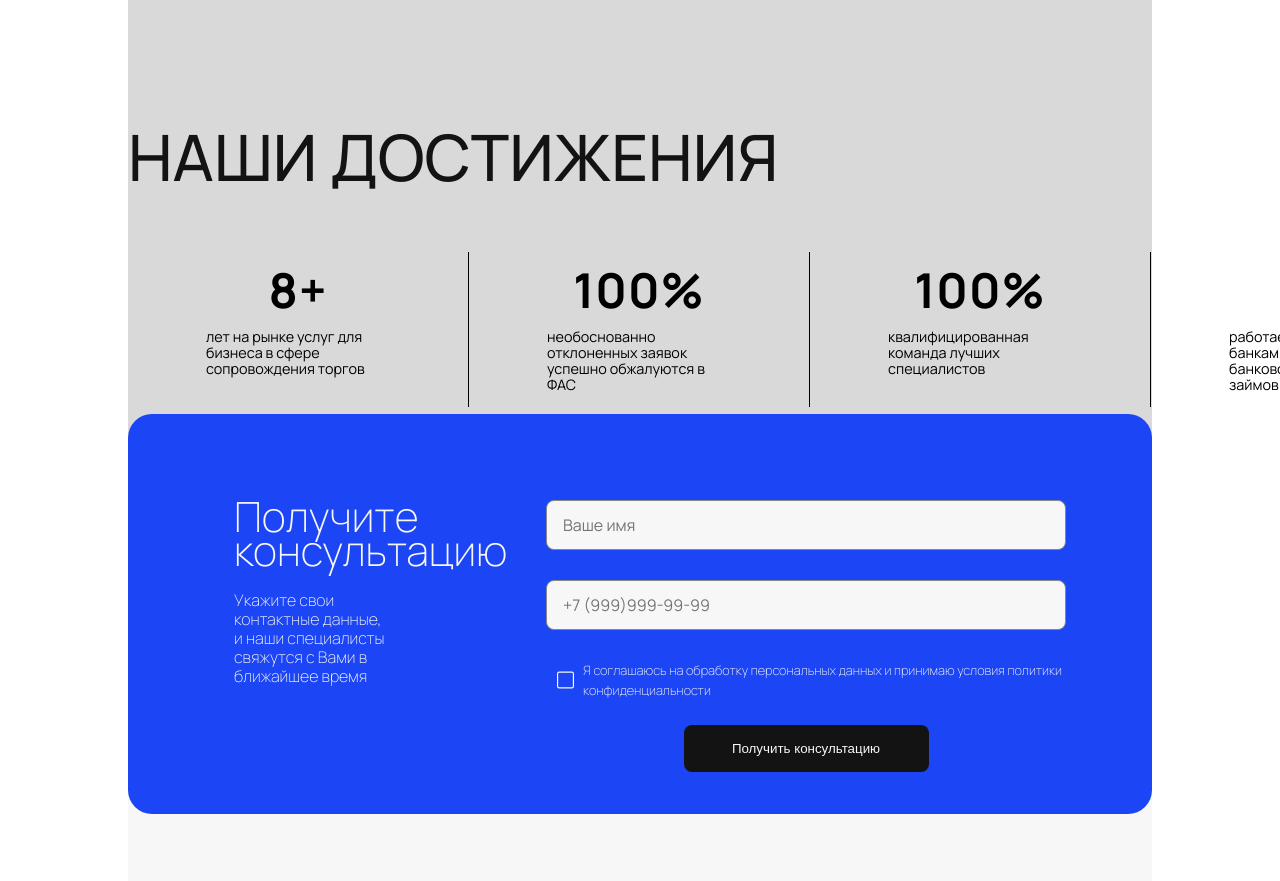
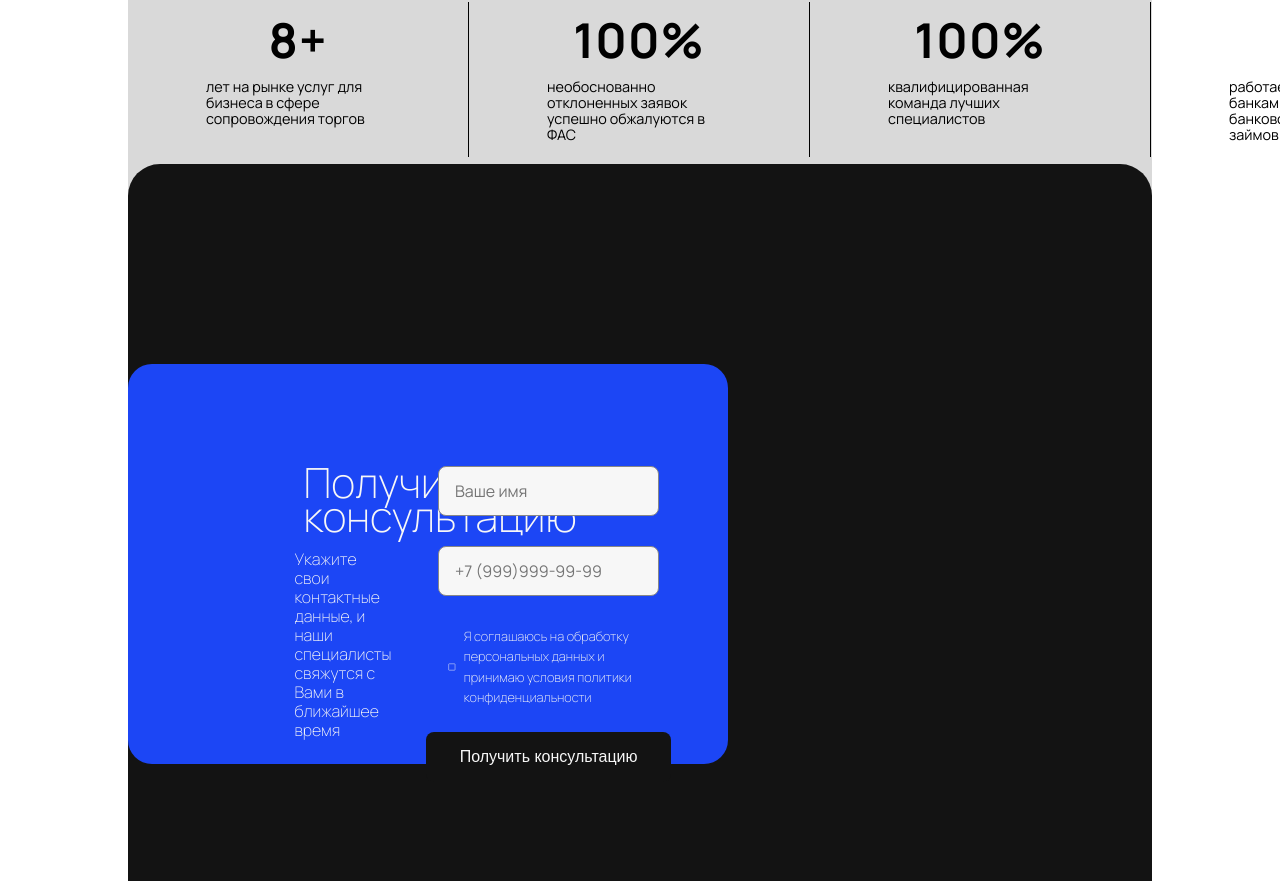
Before and after one commit to Primus-max/profit-group, a Vue app: page / in a window 1280 px wide. Shown: the part 1916-2797 px from the top of the page. Built offline with nearby package versions, Linux system fonts and the light colour scheme.

Commit message:
[about-us]редакция секции "О нас" для всех расширений

```diff
--- a/src/assets/main.css
+++ b/src/assets/main.css
@@ -19,3 +19,21 @@
     padding: 0;
   }
 }
+
+@media (min-width: 320px) and (max-width: 690px) {
+  .card {
+    width: var(--size-w-card-mobile);
+  }
+}
+
+@media(min-width: 700px){
+  .card{
+    width: var(--size-w-card-tablet);
+  }
+}
+
+@media(min-width: 1920px){
+  .card{
+    width: var(--size-w-card-desktop);
+  }
+}
--- a/src/assets/variables.css
+++ b/src/assets/variables.css
@@ -6,7 +6,7 @@
   --color-gray1: #878787;
   --color-gray2: #979797;
   --color-gray3: #2d2d2d;
-  --color-gray4:#d9d9d9;
+  --color-gray4: #d9d9d9;
 
   /* Шифты */
   --fw-light: 200;
@@ -19,6 +19,17 @@
 
   /* Позиционирование */
   --section-margin-overlay: -38px;
+
+  /* Разрешения */
+
+  --mobile: 320px;
+  --tablet: 768px;
+  --desktop: 1920px;
+
+  /* размеры */
+  --size-w-card-mobile: 379px;
+  --size-w-card-tablet: 680px;
+  --size-w-card-desktop: 736px;
 
   /*
 
--- a/src/components/Advantage.vue
+++ b/src/components/Advantage.vue
@@ -1,5 +1,5 @@
 <template>
-    <div class="conteiner">
+    <div class="conteiner card">
         <div class="content">
             <span class="title">{{ info.title }}</span>
             <p class="description">{{ info.description }}</p>
@@ -21,7 +21,7 @@ const props = defineProps({
 
 <style lang="css" scoped>
 .conteiner {
-    width: 350px;
+    /* width: 350px; */
     height: 190px;
     /* margin-block: 10px; */
     display: flex;
--- a/src/components/sections/AboutUs.vue
+++ b/src/components/sections/AboutUs.vue
@@ -1,9 +1,8 @@
 <template>
-  <BaseSection background="var(--color-white)" :z-index="2" has-radius>
+  <BaseSection background="var(--color-white)" :z-index="2" :height="dynamicHeight"  has-radius>
     <div class="about-us__container">
       <h2 class="about-us__title">О НАС </h2>
       <p class="about-us__description">
-
         Молодая и прогрессивная компания, образованная несколькими партнерами – практиками, имеющими многолетний опыт
         работы в государственных органах на руководящих должностях, в судебных органах и крупных корпорациях и решения
         самых разнообразных юридических, налоговых, финансовых и управленческих задач внутри крупнейших российских и
@@ -17,23 +16,36 @@
 </template>
 
 <script setup>
+import { computed } from 'vue';
 import BaseSection from '@/components/sections/base/BaseSection.vue';
+
+const dynamicHeight = computed(() => {
+    const width = window.innerWidth;
+    if (width < 600) {
+        return '600px';
+    } else if (width >= 600 && width < 1024) {
+        return '460px';
+    } else {
+        return '550px';
+    }
+});
 </script>
 
 <style scoped>
 .about-us__container {
   width: 100%;
   height: 100%;
-  padding: 10px 20px;
+  padding: 10px 24px;
   display: flex;
   flex-direction: column;
 }
 .about-us__title {
   font-size: 2.5rem;
-  font-weight: var(--fw-bold);
+  font-weight: var(--fw-light);
   color: var(--color-black);
   text-align: left;
 }
+
 
 .about-us__description {
   font-size: 1rem;
@@ -41,7 +53,7 @@ import BaseSection from '@/components/sections/base/BaseSection.vue';
   line-height: 1.6;
 }
 
-@media (min-width: 768px) {
+@media (min-width: 768px) and (max-width :1020px) {
   .about-us__title {
     font-size: 3.25rem;
   }
@@ -51,17 +63,17 @@ import BaseSection from '@/components/sections/base/BaseSection.vue';
   }
 }
 
-@media (min-width: 1920px) {
+@media (min-width: 1024px)  {
   .about-us__container {
     padding: 10px 100px;
   }
   .about-us__title {
-    font-size: 4rem;
+    font-size: 3rem;
   }
 
 
   .about-us__description {
-    font-size: 1.6rem;
+    font-size: 1.4rem;
   }
 }
 </style>
--- a/src/components/sections/GetConsultation.vue
+++ b/src/components/sections/GetConsultation.vue
@@ -1,5 +1,6 @@
 <template>
-    <BaseSection background="var(--color-white)" :z-index="4" :height="dynamicHeight" has-radius>
+    <BaseSection background="var(--color-black)" :z-index="4" :height="dynamicHeight" has-radius>
+        <div class="wrapper">
         <div class="get-consultation__container">
             <div class="get-consultation__header">
                 <h2 class="get-consultation__title">Получитe консультацию</h2>
@@ -8,19 +9,19 @@
                 </p>
             </div>
             <div class="get-consultation__content">
-
                 <form class="get-consultation__form">
                     <div class="form-group">
                         <input type="text" placeholder="Ваше имя" class="form-input">
                     </div>
                     <div class="form-group">
-                        <input type="number"  placeholder="+7 (999)999-99-99" class="form-input"   >
+                        <input type="number" placeholder="+7 (999)999-99-99" class="form-input">
 
                     </div>
-                        <Checkbox class="Checkbox" v-model="isChecked" text="Я соглашаюсь на обработку персональных данных и принимаю условия политики конфиденциальности" />
+                    <Checkbox class="Checkbox" v-model="isChecked"
+                        text="Я соглашаюсь на обработку персональных данных и принимаю условия политики конфиденциальности" />
                     <button type="submit" @click.prevent class="form-submit">Получить консультацию</button>
                 </form>
-
+            </div>
         </div>
     </div>
     </BaseSection>
@@ -35,9 +36,9 @@ import Checkbox from '@/components/elemets/CheckBox.vue'
 const dynamicHeight = computed(() => {
     const width = window.innerWidth;
     if (width < 600) {
-        return '1060px';
+        return '700px';
     } else if (width >= 600 && width < 1024) {
-        return '1069px';
+        return '500px';
     } else {
         return '800px';
     }
@@ -46,37 +47,50 @@ const isChecked = ref(false)
 </script>
 
 <style scoped>
+.wrapper{
+    width: 100%;
+    height: 100%;
+    display: flex;
+    align-items: center;
+}
 .base-section__container {
     padding: 0 !important;
 }
 
 .get-consultation__container {
-    width: 100%;
-    padding: 1rem;
+    width: 400px;
+    height: 100%;
+    padding: 2rem;
     background: var(--color-blue);
     border-radius: 24px;
     color: var(--color-white);
 }
 
 .get-consultation__header {
-    width: 67%;
+    width: 400px;
     display: flex;
     flex-direction: column;
     margin: 0 auto;
+    align-items: center;
 }
 
 .get-consultation__title {
-    font-size: 1.7rem;
-    font-weight: var(--fw-bold);
+    height: 60px;
+    width: 300px;
     line-height: 33.6px;
     margin-bottom: 1.5rem;
+    font-size: 2rem;
+    font-weight: var(--fw-bold);
+    text-align: center;
 }
 
 .get-consultation__description {
-    font-size: 0.8rem;
-    font-weight: var(--fw-medium);
     line-height: 19.04px;
     margin-bottom: 2rem;
+    font-size: 1.1rem;
+    text-align: center;
+    width: 300px;
+    font-weight: var(--fw-medium);
 }
 
 .get-consultation__content {
@@ -105,12 +119,13 @@ const isChecked = ref(false)
     color: var(--color-black);
 }
 
-.background_img_input{
+.background_img_input {
     background-image: url(src\components\icons\flag.png);
     padding-left: 35px;
     width: 20px;
     height: 20px;
 }
+
 .form-textarea {
     min-height: 120px;
     resize: vertical;
@@ -118,11 +133,12 @@ const isChecked = ref(false)
 
 .form-submit {
     width: 245px;
-    height: 49px;
+    height: 69px;
     padding: 1rem 2rem;
     background: var(--color-blue);
     color: var(--color-white);
     border-radius: 8px;
+    font-size: 1rem;
     font-weight: var(--fw-medium);
     background: var(--color-black);
     transition: background-color 0.7s ease;
@@ -133,18 +149,19 @@ const isChecked = ref(false)
     background-color: var(--color-black);
 }
 
-.Checkbox{
+.Checkbox {
     font-weight: var(--fw-light);
     font-size: 0.8rem;
     text-align: left;
 }
 
-@media screen and (min-width: 768px) and (min-width:650px) and (orientation:landscape){
+@media screen and (min-width: 768px) and (min-width:650px) and (orientation:landscape) {
     .get-consultation__title {
         font-size: 3.25rem;
     }
-    .get-consultation__container{
-        width: 100% ;
+
+    .get-consultation__container {
+        width: 400px;
         height: 68%;
         display: flex;
     }
@@ -153,12 +170,13 @@ const isChecked = ref(false)
 
 /* дексктоп */
 @media (min-width: 1024px) {
-    .get-consultation__content{
+    .get-consultation__content {
         width: 100%;
         height: 100%;
         display: flex;
     }
-    .get-consultation__header{
+
+    .get-consultation__header {
         height: 100%;
         width: 50%;
         padding-top: 70px;
@@ -169,16 +187,17 @@ const isChecked = ref(false)
 
 
     }
-    .get-consultation__form{
+
+    .get-consultation__form {
         width: 90%;
-        padding-top:70px;
+        padding-top: 70px;
         padding-inline: 10px;
         padding-block-end: 50px;
         display: flex;
-        font-size:1rem;
+        font-size: 1rem;
     }
 
-    .form-input{
+    .form-input {
         height: 90%;
     }
 
@@ -189,16 +208,17 @@ const isChecked = ref(false)
         text-align: left;
     }
 
-    .get-consultation__description{
+    .get-consultation__description {
         width: 50%;
         height: 100%;
-        text-align:start;
+        text-align: start;
         font-size: 1rem;
         font-weight: var(--fw-light);
 
     }
-    .get-consultation__container{
-        width: 100%;
+
+    .get-consultation__container {
+        width: 600px;
         height: 50%;
         display: flex;
     }
```
Lines whose indentation alone changed are shown as unchanged.
